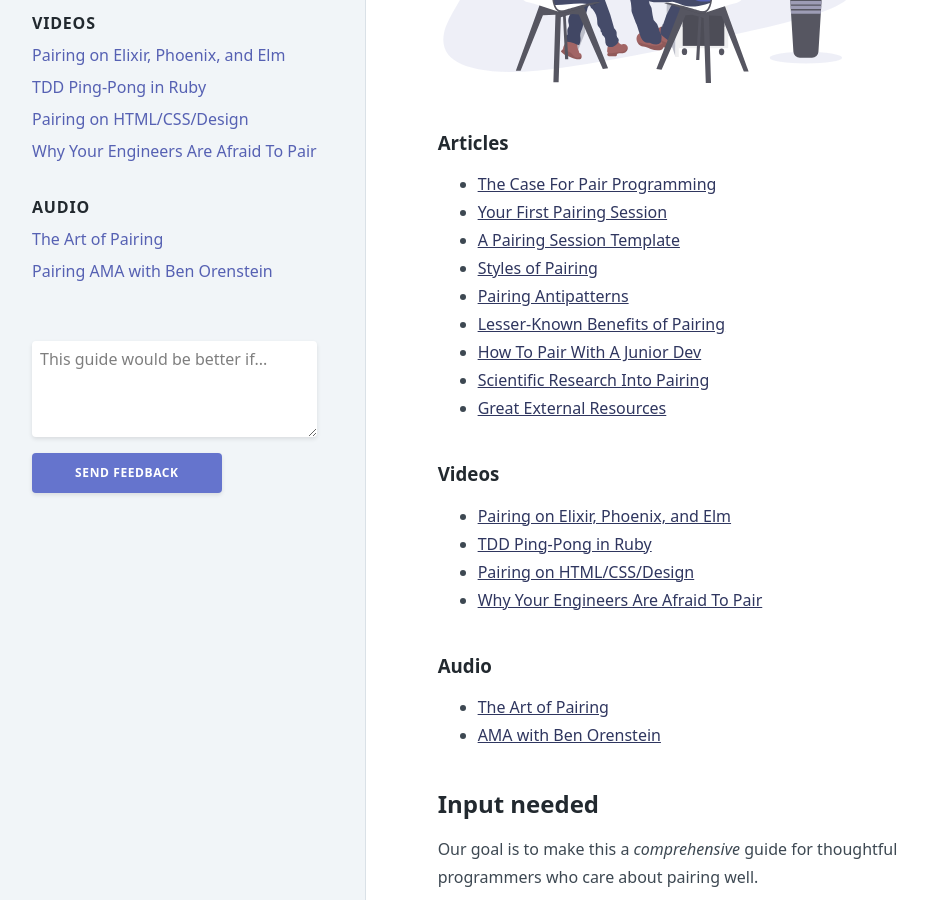
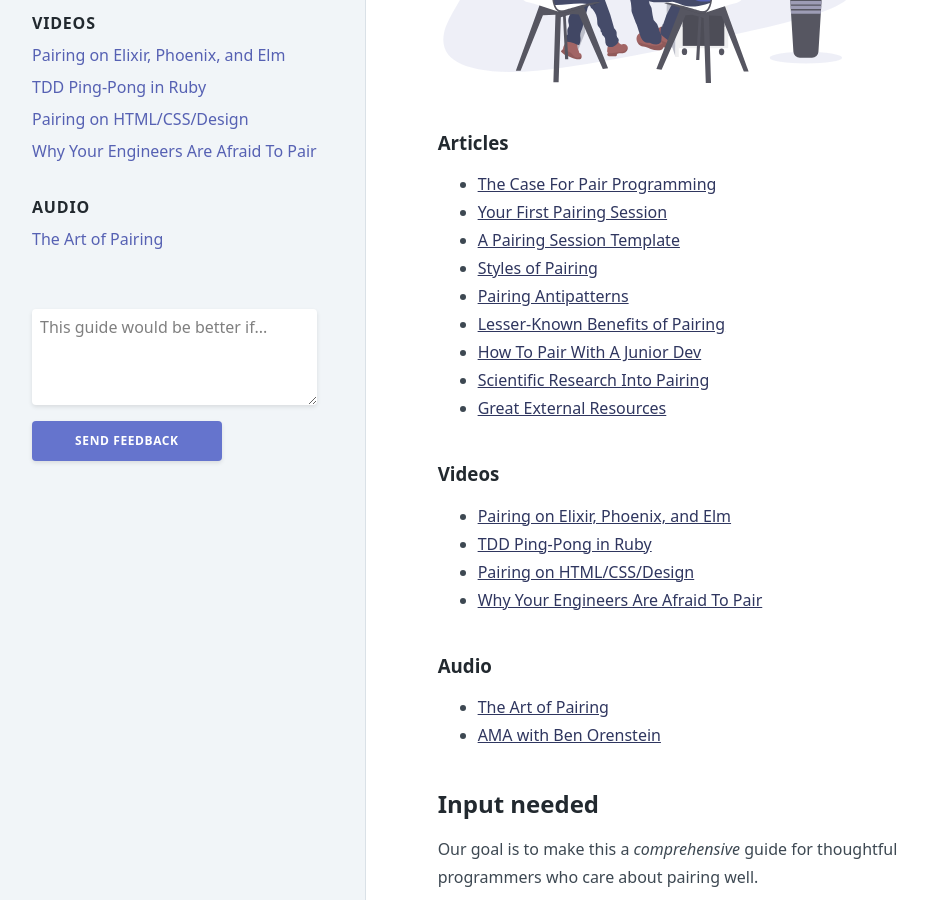
Before and after one commit to tupleapp/pair-programming-guide, a Jekyll site: the page built from index.md, in a window 1280 px wide and 900 px high, scrolled down 428 px. Shown: the whole window, without its empty margins (16-943 px from the left). Built offline with Jekyll 4.4.1, drawn with Linux system fonts in a browser that asks for light colours; comment, search, counter and statistics services are not loaded.

Commit message:
remove for now

```diff
--- a/_includes/nav.html
+++ b/_includes/nav.html
@@ -65,9 +65,6 @@
       <li class="mb-3 leading-tight"><a
           href="/pair-programming-guide/full-stack-radio-podcast"
           class="no-underline">The Art of Pairing</a></li>
-      <li class="mb-3 leading-tight"><a
-          href="/pair-programming-guide/arc"
-          class="no-underline">Pairing AMA with Ben Orenstein</a></li>
     </ul>
 
     <div class="max-w-xs pt-12 pb-4">
```
